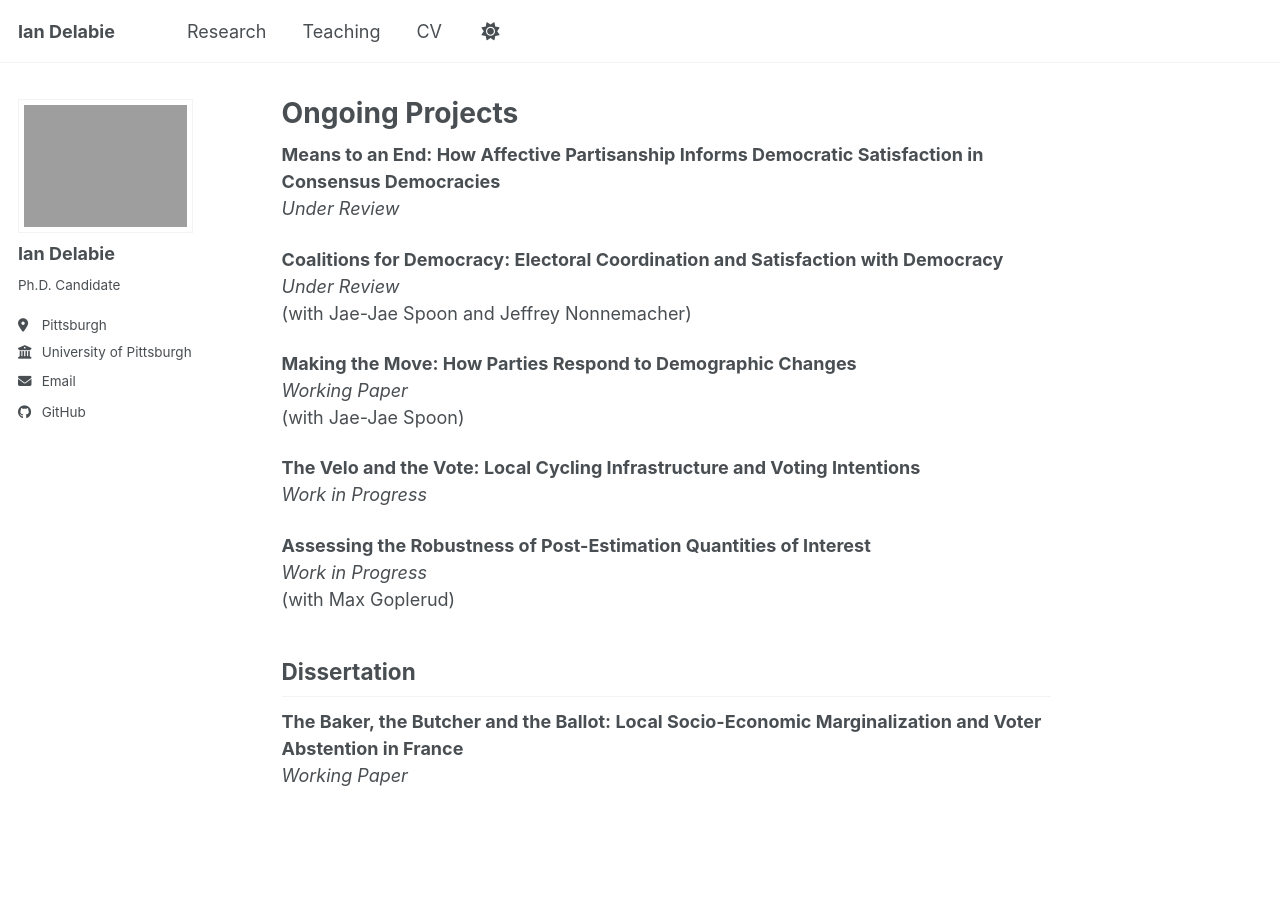
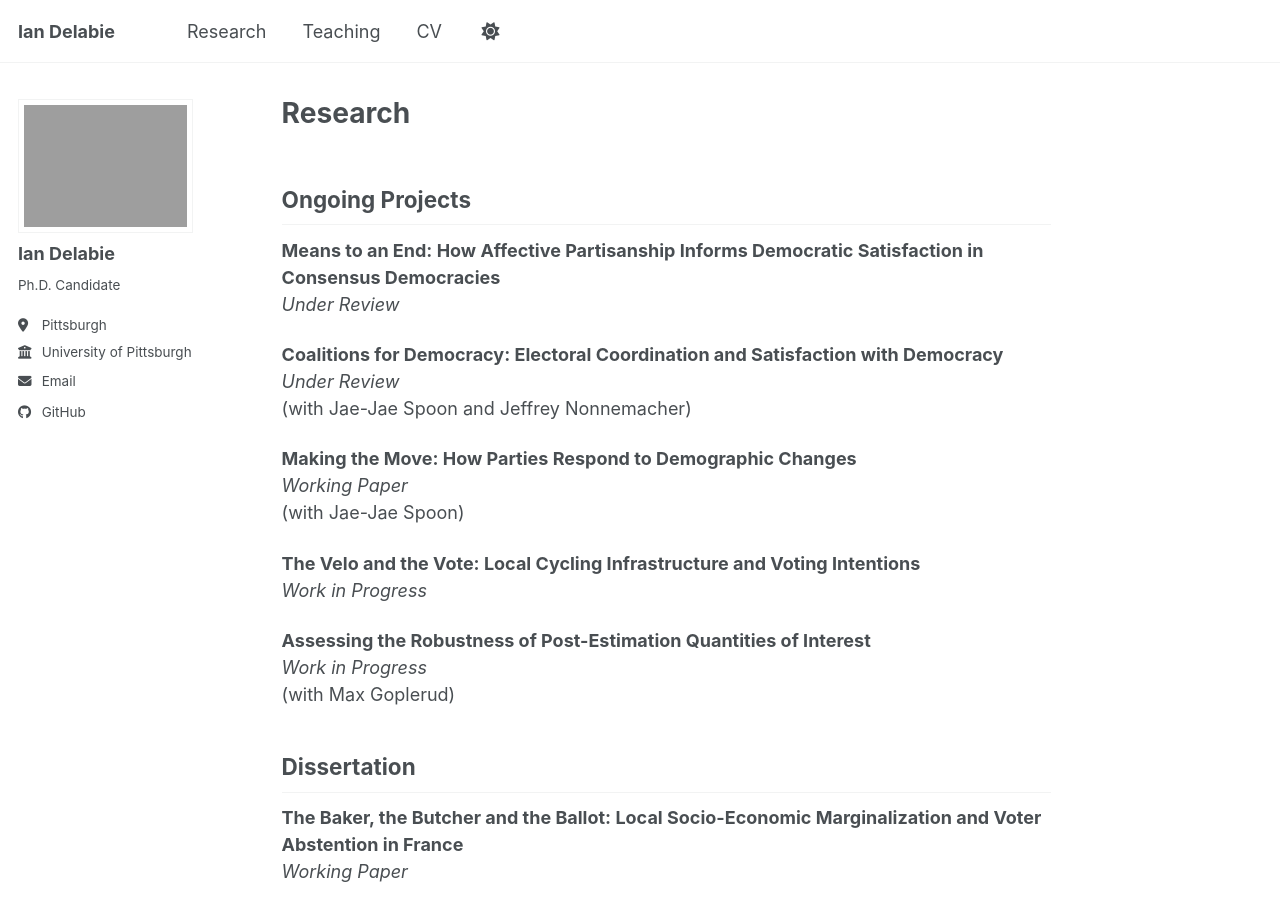
Before and after one commit to idelabie/idelabie.github.io, a Jekyll site: the page built from _pages/research.md, in a window 1280 px wide and 1127 px high. Shown: the top 921 px of the window. Built offline with Jekyll 4.4.1, drawn with Linux system fonts in a browser that asks for light colours; a script bundle is joined from its source files by our own code; library files that are not in the unit come from our copies.

Commit message:
Update research.md

```diff
--- a/_pages/research.md
+++ b/_pages/research.md
@@ -1,9 +1,11 @@
 ---
-title: "Ongoing Projects"
+title: "Research"
 permalink: /research/
 layout: single
 author_profile: true
 ---
+
+## Ongoing Projects
 
 **Means to an End: How Affective Partisanship Informs Democratic Satisfaction in
 Consensus Democracies**
```
